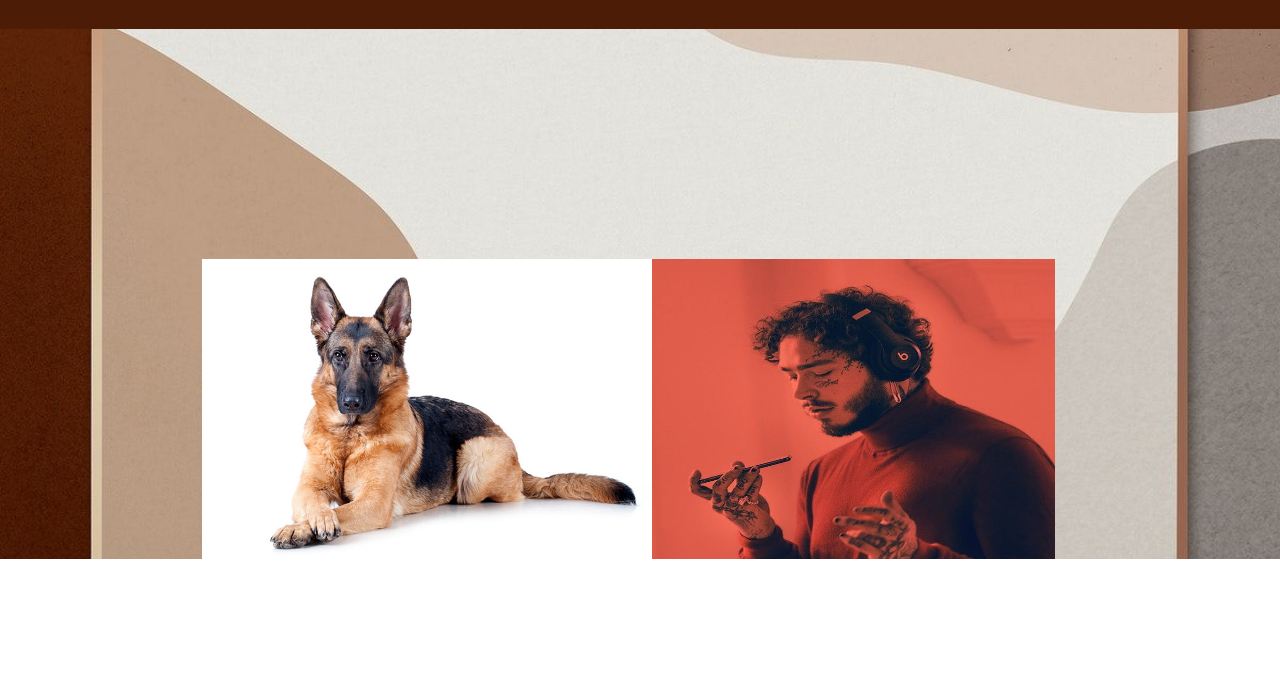
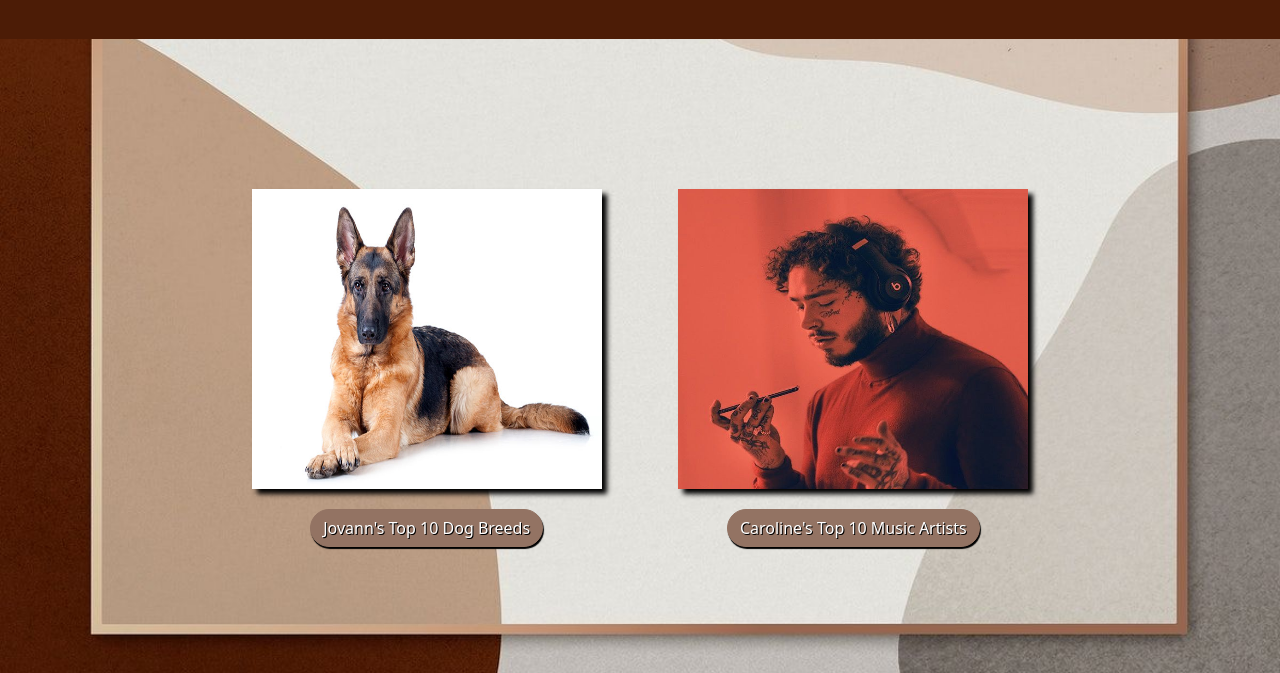
Before and after one commit to Jcontreras3/FavoriteTopTenWebsite, a plain HTML site: page index.html in a window 1280 px wide. Shown: the part 127-800 px from the top of the page. Drawn offline with nearby package versions, Linux system fonts and the light colour scheme.

Commit message:
fixed container and imgs

```diff
--- a/css/styles.css
+++ b/css/styles.css
@@ -2,6 +2,7 @@
   background-image: url("../assets/homePageImg.jpg");
   background-repeat: no-repeat;
   background-size: cover;
+  height: 50rem;
 }
 .Btn {
   margin-right: 50px;
@@ -11,6 +12,16 @@
   box-shadow: 5px 2px black;
   border-color: #937363;
   text-shadow: 1px 1px black;
+  width: 15rem;
+}
+.Btn2 {
+  border-radius: 20px;
+  background-color: #937363;
+  color: white;
+  box-shadow: 1px 2px 1px black;
+  border-color: #937363;
+  text-shadow: 1px 1px black;
+  margin-top: 20px;
 }
 .navTitle {
   margin-left: 100px;
@@ -23,18 +34,28 @@
 }
 
 .homeImg1 {
-  width: 500px;
+  width: 350px;
   height: 300px;
-  margin-top: 230px;
+
+  box-shadow: 5px 5px 5px black;
 }
 .homeImg2 {
-  width: 500px;
+  width: 350px;
   height: 300px;
-  margin-top: 230px;
+
+  box-shadow: 5px 5px 5px black;
+}
+.rowImg{
+    margin-top: 150px;
+}
+.rowBtn{
+    justify-content: center;
+    display: flex;
 }
 .dog {
   justify-content: center;
   display: flex;
+
 }
 .malone {
   justify-content: center;
--- a/index.html
+++ b/index.html
@@ -17,22 +17,30 @@
       <div class="row">
         <nav class="navbar navBg">
           <div class="container-fluid navBg">
-            <a class="navbar-brand navTitle">Jovann and Caroline Top 10's</a>
+            <h3 class="navbar navTitle">Jovann and Caroline Top 10's</h3>
             <form class="d-flex" role="search">
               <a href="" class="btn btn-light Btn">Jovann's Top 10</a>
-              <a href="" class="btn btn-light Btn"
-                >Caroline's Top 10</a
-              >
+              <a href="" class="btn btn-light Btn">Caroline's Top 10</a>
             </form>
           </div>
         </nav>
       </div>
-      <div class="row d-flex justify-content-center">
+      <div class="row d-flex justify-content-center rowImg">
         <div class="col-4 dog">
           <img src="./assets/German-Shepherd.jpg" class="homeImg1" alt="" />
         </div>
         <div class="col-4 malone">
           <img src="./assets/postmalone.jpg" class="homeImg2" alt="" />
+        </div>
+      </div>
+      <div class="row rowBtn">
+        <div class="col-4 d-flex justify-content-center">
+          <a href="" class="btn btn-light Btn2">Jovann's Top 10 Dog Breeds</a>
+        </div>
+        <div class="col-4 d-flex justify-content-center">
+          <a href="" class="btn btn-light Btn2"
+            >Caroline's Top 10 Music Artists</a
+          >
         </div>
       </div>
     </div>
```
